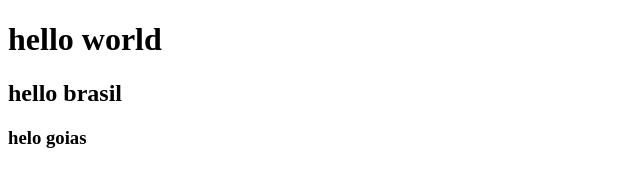
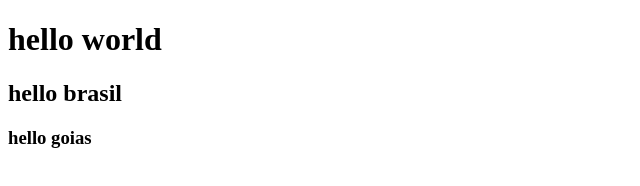
Before and after one commit to igor7x7/aprendendo, a plain HTML site: page index.html in a window 1280 px wide. Shown: the full height of the page, 0-640 px from the left. Drawn offline with Linux system fonts and the light colour scheme.

Commit message:
correção ortográfica

```diff
--- a/index.html
+++ b/index.html
@@ -9,6 +9,6 @@
   <body>
     <h1>hello world</h1>
     <h2>hello brasil</h2>
-    <h3>helo goias</h3>
+    <h3>hello goias</h3>
   </body>
 </html>
```
